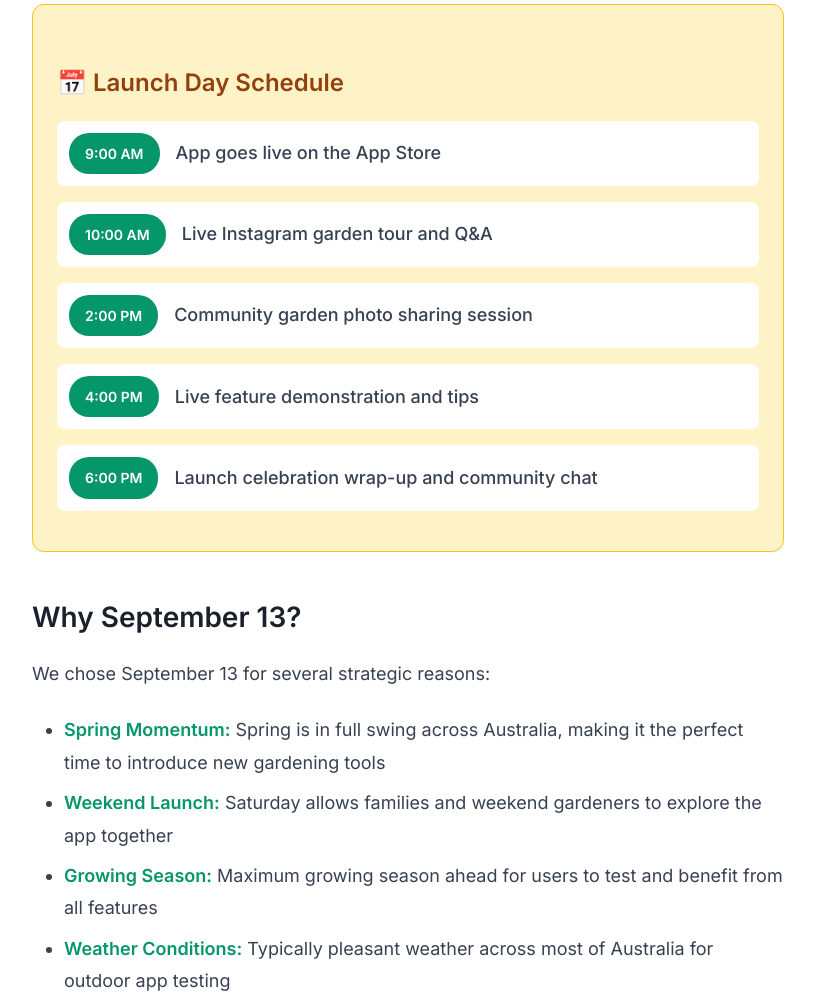
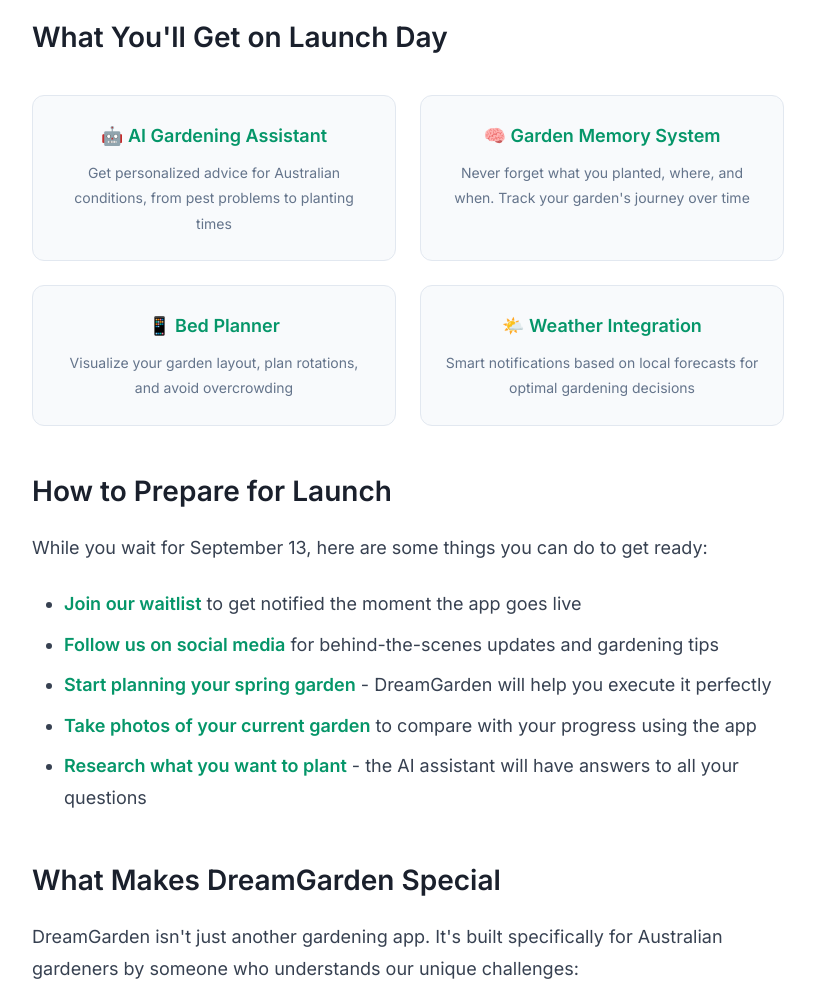
Before and after one commit to RunningOnChocolateMilk/DreamGardenSite, a plain HTML site: page launch-announcement.html in a window 1280 px wide. Shown: the part 1129-2130 px from the top of the page, without its empty margins (232-1047 px from the left). Drawn offline with Linux system fonts and the light colour scheme.

Commit message:
Update launch-announcement.html

```diff
--- a/launch-announcement.html
+++ b/launch-announcement.html
@@ -252,45 +252,7 @@
             margin: 0;
         }
 
-        /* Launch Day Schedule */
-        .launch-schedule {
-            background: #fef3c7;
-            border: 1px solid #fbbf24;
-            border-radius: 12px;
-            padding: 1.5rem;
-            margin: 2rem 0;
-        }
 
-        .launch-schedule h3 {
-            color: #92400e;
-            margin-bottom: 1rem;
-        }
-
-        .schedule-item {
-            display: flex;
-            align-items: center;
-            margin-bottom: 1rem;
-            padding: 0.75rem;
-            background: white;
-            border-radius: 8px;
-        }
-
-        .schedule-time {
-            background: #059669;
-            color: white;
-            padding: 0.5rem 1rem;
-            border-radius: 20px;
-            font-size: 0.875rem;
-            font-weight: 600;
-            margin-right: 1rem;
-            min-width: 80px;
-            text-align: center;
-        }
-
-        .schedule-description {
-            color: #374151;
-            font-weight: 500;
-        }
 
         /* CTA Section */
         .cta-section {
@@ -471,42 +433,9 @@
                     September 13, 2025, will be a celebration of Australian gardening innovation. Here's what you can look forward to:
                 </p>
 
-                <div class="launch-schedule">
-                    <h3>📅 Launch Day Schedule</h3>
-                    <div class="schedule-item">
-                        <div class="schedule-time">9:00 AM</div>
-                        <div class="schedule-description">App goes live on the App Store</div>
-                    </div>
-                    <div class="schedule-item">
-                        <div class="schedule-time">10:00 AM</div>
-                        <div class="schedule-description">Live Instagram garden tour and Q&A</div>
-                    </div>
-                    <div class="schedule-item">
-                        <div class="schedule-time">2:00 PM</div>
-                        <div class="schedule-description">Community garden photo sharing session</div>
-                    </div>
-                    <div class="schedule-item">
-                        <div class="schedule-time">4:00 PM</div>
-                        <div class="schedule-description">Live feature demonstration and tips</div>
-                    </div>
-                    <div class="schedule-item">
-                        <div class="schedule-time">6:00 PM</div>
-                        <div class="schedule-description">Launch celebration wrap-up and community chat</div>
-                    </div>
-                </div>
 
-                <h2>Why September 13?</h2>
 
-                <p>
-                    We chose September 13 for several strategic reasons:
-                </p>
 
-                <ul>
-                    <li><strong>Spring Momentum:</strong> Spring is in full swing across Australia, making it the perfect time to introduce new gardening tools</li>
-                    <li><strong>Weekend Launch:</strong> Saturday allows families and weekend gardeners to explore the app together</li>
-                    <li><strong>Growing Season:</strong> Maximum growing season ahead for users to test and benefit from all features</li>
-                    <li><strong>Weather Conditions:</strong> Typically pleasant weather across most of Australia for outdoor app testing</li>
-                </ul>
 
                 <h2>What You'll Get on Launch Day</h2>
 
```
